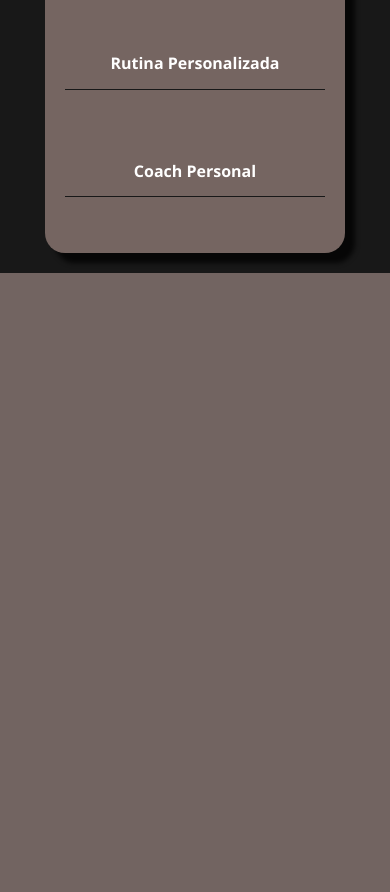
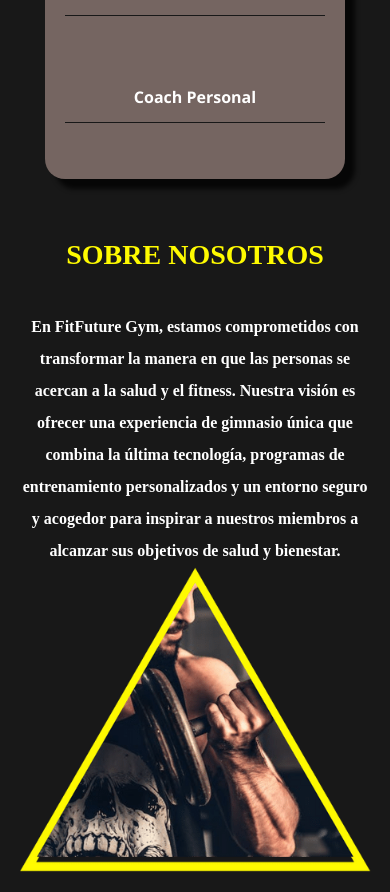
Before and after one commit to SantiagoZ13/fit-future, a PHP site: page / in a window 390 px wide. Shown: the part 4402-5294 px from the top of the page. Before the commit the page ends 4675 px from the top, so only its background shows below. Run offline with PHP 8.4, Linux system fonts and the light colour scheme.

Commit message:
Seccion About-Us con su version mobile

```diff
--- a/css/main.css
+++ b/css/main.css
@@ -4,6 +4,12 @@
 }
 ul{
     list-style-type: none;
+}
+h2{
+    padding: 100PX 0 20px;
+    text-align: center;
+    font-size: 40px;
+    color: #FFFB00;
 }
 /* Nav and Header Section */
 body{
@@ -64,16 +70,10 @@
 
 .plans-section{
     width: 100%;
-    height: 100vh;
+    height: auto;
     font-family: 'Open Sans';
 }
 
-.plans-section h2{
-    padding: 100PX 0 20px;
-    text-align: center;
-    font-size: 40px;
-    color: #FFFB00;
-}
 .plans-container{
     display: flex;
     justify-content: space-evenly;
@@ -112,9 +112,40 @@
     border-bottom: 1px solid #181818;
     padding-bottom: 16px;
 }
+
+/* About Us Section */
+
+.about-us{
+    width: 100%;
+    height: auto;
+    display: flex;
+    flex-direction: column;
+    justify-content: center;
+    align-items: center;
+}
+.about-us .about-us-content{
+    display: flex;
+    justify-content: center;
+    align-items: center;
+    margin: 20px 0;
+}
+
+.about-us .about-us-content p{
+    width: 40%;
+    color: #ffffff;
+    font-weight: 700;
+    font-size: 20px;
+    line-height: 2;
+}
+
+
 /* For Mobile */
 
 @media screen and (max-width: 768px){
+    h2{
+        padding: 40px 0 20px;
+        font-size: 28px;
+    }
     .main-header{
         flex-wrap: wrap;
         justify-content: center;
@@ -147,4 +178,17 @@
     .plans-container{
         flex-wrap: wrap;
     }
+    .about-us .about-us-content{
+        flex-wrap: wrap;
+    }
+    .about-us .about-us-content p{
+        text-align: center;
+        width: 90%;
+        font-weight: 700;
+        font-size: 16px;
+        line-height: 2;
+    }
+    .about-us .about-us-content img{
+        width: 90%;
+    }
 }
--- a/index.html
+++ b/index.html
@@ -14,7 +14,7 @@
             <ul class="nav-list">
                 <li><a class="item-nav" href="#home">Inicio</a></li>
                 <li><a class="item-nav" href="#plans">Planes</a></li>
-                <li><a class="item-nav" href="#">Nosotros</a></li>
+                <li><a class="item-nav" href="#about-us">Nosotros</a></li>
                 <li><a class="item-nav" href="#">Contacto</a></li>
                 <li><a class="item-nav" href="#">Ingresar</a></li>
             </ul>
@@ -45,7 +45,6 @@
                     <p>Acceso a 45 maquinas</p>
                     <p>Rutina Personalizada</p>
                     <p>Sin Coach</p>
-
                 </div>
                 <div class="plan">
                     <h3>DIAMANTE</h3>
@@ -55,8 +54,14 @@
                     <p>Acceso a 60 maquinas</p>
                     <p>Rutina Personalizada</p>
                     <p>Coach Personal</p>
-
                 </div>
+            </div>
+        </section>
+        <section id="about-us" class="about-us">
+            <h2>SOBRE NOSOTROS</h2>
+            <div class="about-us-content">
+                <p>En FitFuture Gym, estamos comprometidos con transformar la manera en que las personas se acercan a la salud y el fitness. Nuestra visión es ofrecer una experiencia de gimnasio única que combina la última tecnología, programas de entrenamiento personalizados y un entorno seguro y acogedor para inspirar a nuestros miembros a alcanzar sus objetivos de salud y bienestar.</p>
+                <img src="./assets/about-us-image.png" alt="imagen del about us">
             </div>
         </section>
     </main>
```
Also changed, not shown: assets/about-us-image.png (added).
